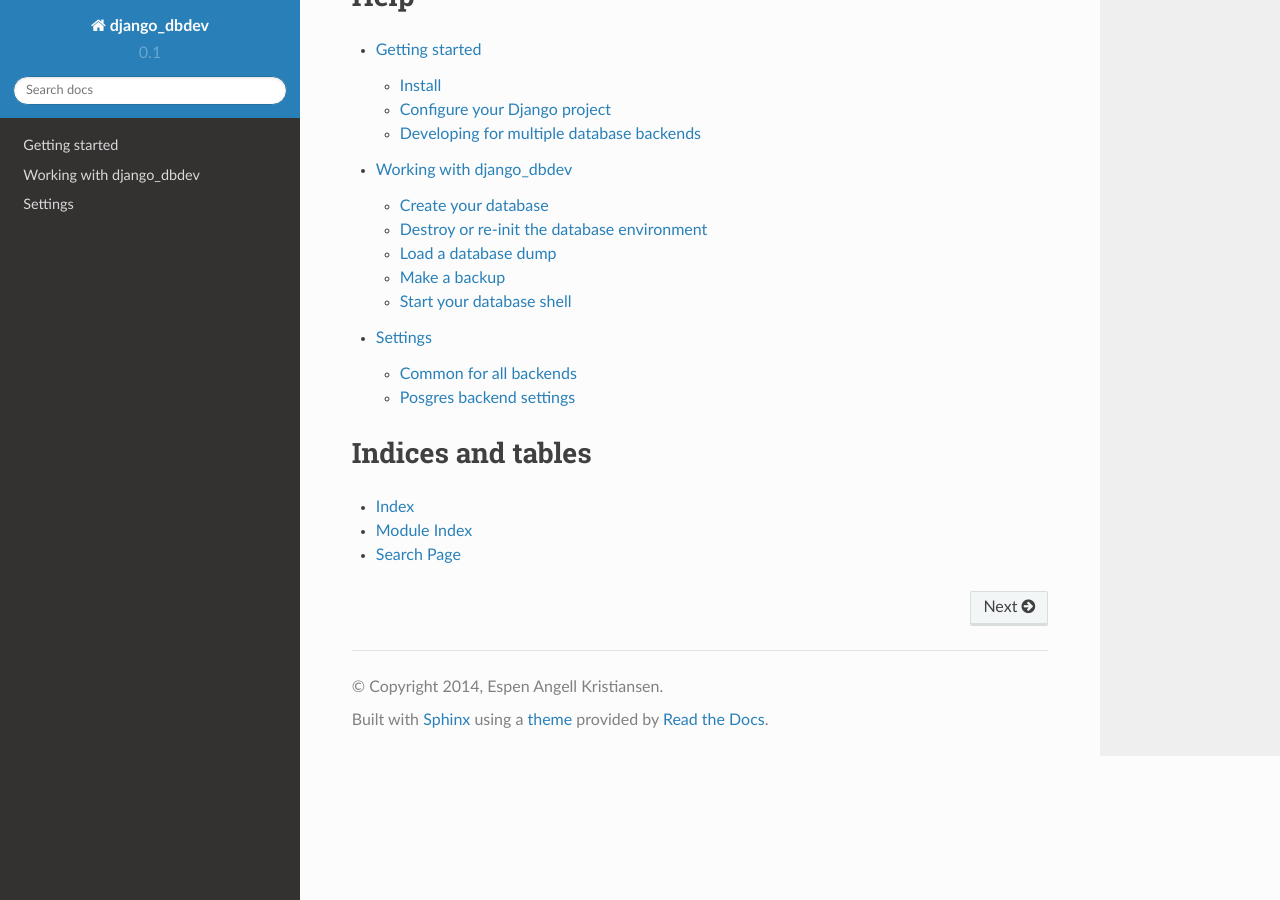
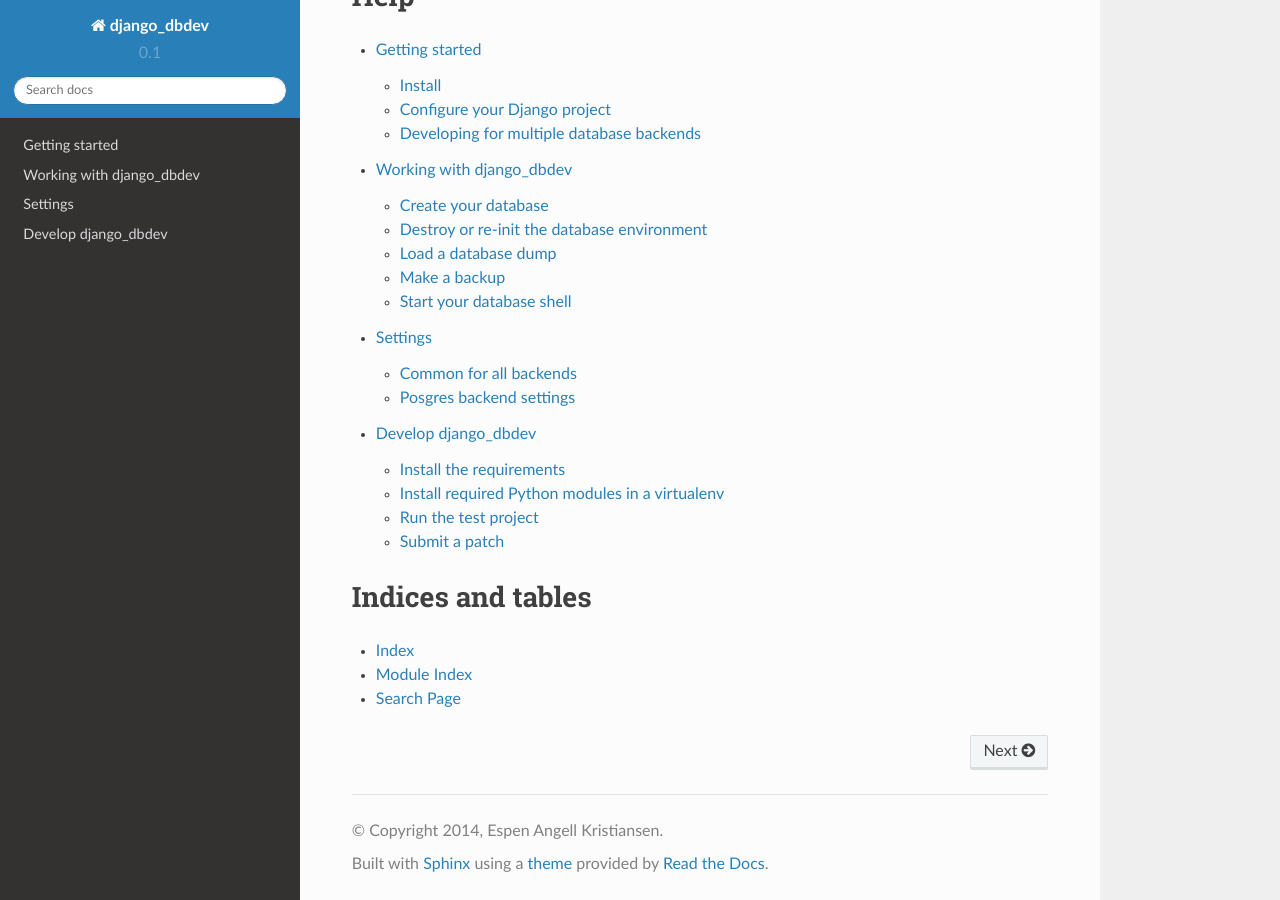
Before and after one commit to espenak/django_dbdev, a Sphinx documentation site: the page built from docs/index.rst, in a window 1280 px wide and 900 px high, scrolled down 533 px. Built offline with Sphinx 7.4.7 and the Read the Docs theme 2.0.0, drawn with Linux system fonts in a browser that asks for light colours; some of the changed lines change nothing that is shown.

Commit message:
docs: Added development howto.

```diff
--- /dev/null
+++ b/docs/develop.rst
@@ -0,0 +1,60 @@
+####################
+Develop django_dbdev
+####################
+
+
+************************
+Install the requirements
+************************
+Install the following:
+
+#. Python:)
+#. PIP_
+#. VirtualEnv_
+#. virtualenvwrapper_
+#. MySQL (you will need the development headers to build the Python module)
+#. PostgreSQL (you will need the development headers to build the Python module)
+
+
+***********************************************
+Install required Python modules in a virtualenv
+***********************************************
+Create a virtualenv::
+
+    $ mkvirtualenv django_dbdev
+
+Install the development requirements::
+
+    $ cd djangoproject/
+    $ pip install -r requirements_development.txt
+
+
+
+********************
+Run the test project
+********************
+
+Navigate to the testproject::
+
+    $ cd dbdev_testproject/
+
+Test with sqlite using::
+
+    $ python manage.py
+
+Test with postgres using::
+
+    $ DJANGO_SETTINGS_MODULE=dbdev_testproject.develop.settings.postgres python manage.py
+
+Test with mysql using::
+
+    $ DJANGO_SETTINGS_MODULE=dbdev_testproject.develop.settings.mysql python manage.py
+
+
+
+**************
+Submit a patch
+**************
+#. Fork the `GitHub repository <https://github.com/espenak/django_dbdev>`_.
+#. If you are making a major change, you should create an issue where you explain the change and the motivation. This will make it far less likely that the patch will be rejected.
+#. When the patch is ready, send a pull request to ``espenak``.
--- a/docs/index.rst
+++ b/docs/index.rst
@@ -30,6 +30,7 @@
    gettingstarted
    usage
    settings
+   develop
 
 
 
```
